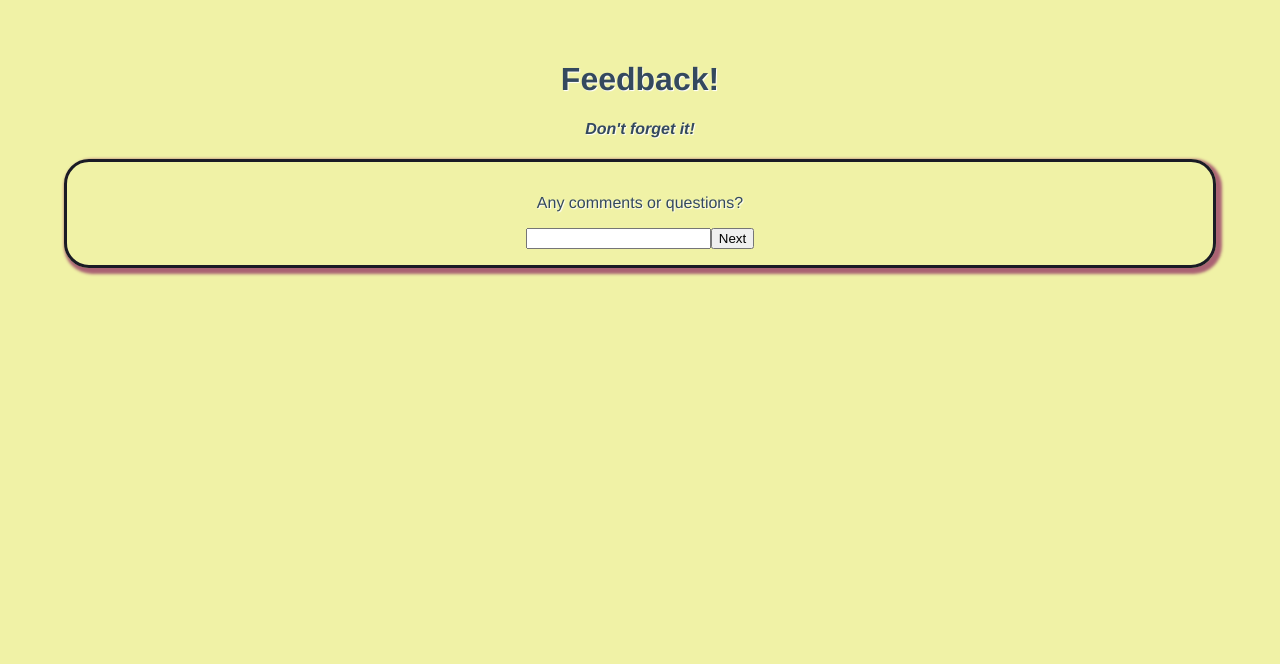
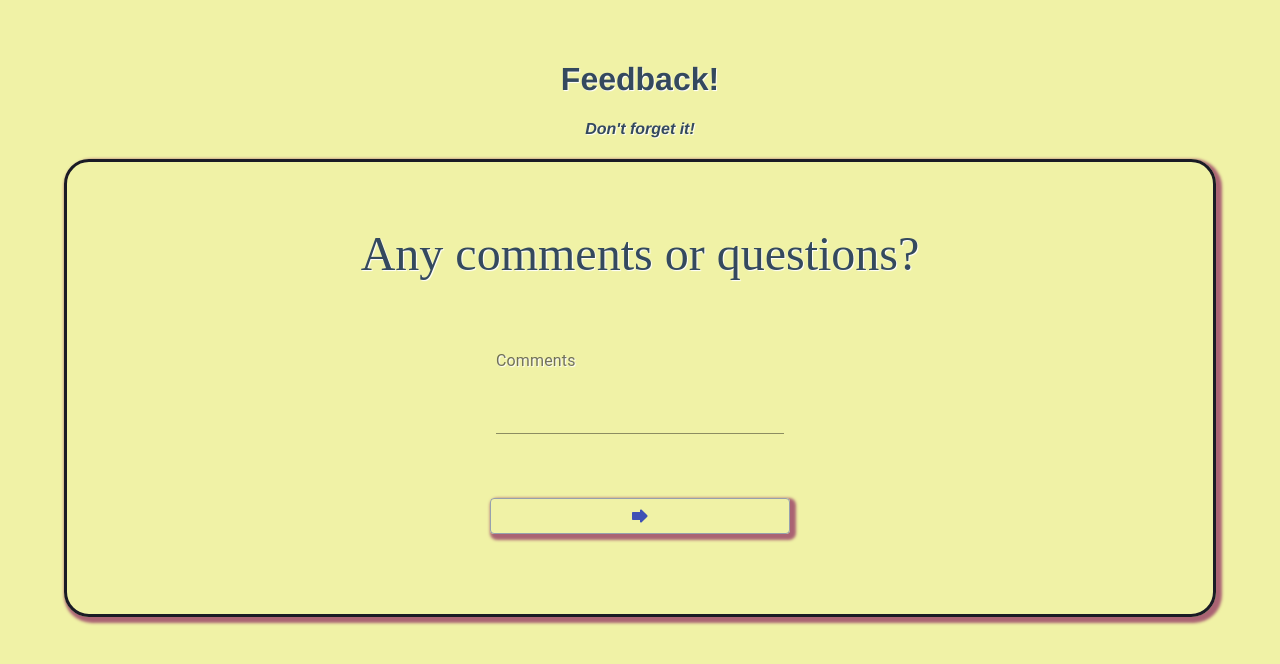
Before and after one commit to TuckerLandis/weekend-redux-feedback-loop, a React (Create React App) app: page /#/comments in a window 1280 px wide. Shown: the top 664 px of the page. Built offline with nearby package versions, Linux system fonts and the light colour scheme.

Commit message:
need to change font, but implemented

```diff
--- a/src/components/App/App.css
+++ b/src/components/App/App.css
@@ -4,6 +4,12 @@
 }
 
 @import url(https://fonts.googleapis.com/css?family=Dosis:700);
+
+@font-face {
+  font-family: 'Dosis';
+  src:  url('https://fonts.googleapis.com/css?family=Dosis:700') format('woff2'),
+
+}
 
 body {
   font-family: "Dosis", Helvetica, Arial, sans-serif;
@@ -80,5 +86,26 @@ input[type="range"]::-webkit-slider-thumb {
 
 .prompt{
     font-size: 3em;
+    font-family: 'Dosis';
 
 }
+
+.text-field {
+  width: 18em;
+  padding-bottom: 2em;
+  font-family: 'Dosis';
+}
+
+.start-button{
+  border: 3px solid #1A1B25;
+  border-radius: 25px;
+  box-shadow: 3px 3px 3px 3px #AA6373 ;
+  background-color: #F0F2A6;
+}
+
+.start-button:hover{
+  border: 3px solid #1A1B25;
+  border-radius: 25px;
+  box-shadow: 3px 3px 3px 3px #AA6373 ;
+  background-color: #bcbe81;
+}
--- a/src/components/Page0Start/Page0Start.jsx
+++ b/src/components/Page0Start/Page0Start.jsx
@@ -1,4 +1,6 @@
 import { Route, HashRouter as Router, Link, useHistory } from 'react-router-dom';
+
+import Button from '@material-ui/core/Button';
 
 function Page0Start () {
 const history = useHistory()
@@ -11,8 +13,8 @@ const history = useHistory()
 
     return (
         <div>
-            <p>Start</p>
-            <button onClick={handleNext}>Start</button>
+
+            <button onClick={handleNext} className="prompt start-button">Start</button>
         </div>
     )
 }
--- a/src/components/Page4Comments/Page4Comments.css
+++ b/src/components/Page4Comments/Page4Comments.css
@@ -0,0 +1 @@
+@import url(https://fonts.googleapis.com/css?family=Dosis:700);
--- a/src/components/Page4Comments/Page4Comments.jsx
+++ b/src/components/Page4Comments/Page4Comments.jsx
@@ -1,39 +1,62 @@
 import { useState } from "react";
 import { useDispatch } from "react-redux";
-import { Route, HashRouter as Router, Link, useHistory, } from "react-router-dom";
+import {
+  Route,
+  HashRouter as Router,
+  Link,
+  useHistory,
+} from "react-router-dom";
+
+import {
+  createMuiTheme,
+  makeStyles,
+  ThemeProvider,
+} from "@material-ui/core/styles";
+import TextField from "@material-ui/core/TextField";
+import Button from "@material-ui/core/Button";
+import ForwardRoundedIcon from "@material-ui/icons/ForwardRounded";
 
 function Page4Comments() {
   const history = useHistory();
 
-  const [comments, setComments] = useState('');
+  const [comments, setComments] = useState("");
   const dispatch = useDispatch();
 
   const handleSubmit = () => {
     console.log("clicked next");
-    if (comments === '') {
-      alert("please enter a some comments");
-      return;
-    }
 
     dispatch({
       type: "ADD_COMMENTS",
       payload: comments,
     });
 
-    setComments('')
+    setComments("");
     history.push("/review");
   };
 
   return (
     <div className="display">
-      <p>Any comments or questions?</p>
+      <p className="prompt">Any comments or questions?</p>
       <form onSubmit={handleSubmit}>
-        <input
+        <TextField
+          className="text-field "
+          id="standard-multiline-static"
+          label="Comments"
+          multiline
+          rows={4}
           type="text"
-          required
           onChange={(evt) => setComments(evt.target.value)}
-        ></input>
-        <button type="submit">Next</button>
+        />
+        <div className="next-button-div">
+          <Button
+            className="next-button"
+            variant="outlined"
+            color="primary"
+            type="submit"
+          >
+            <ForwardRoundedIcon />
+          </Button>
+        </div>
       </form>
     </div>
   );
```
